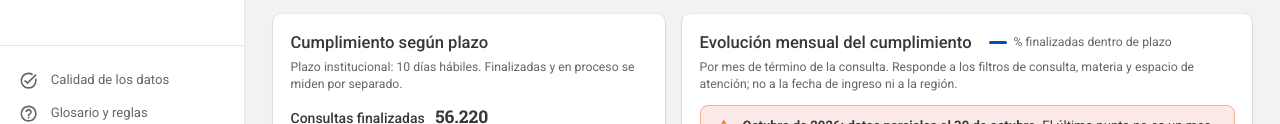
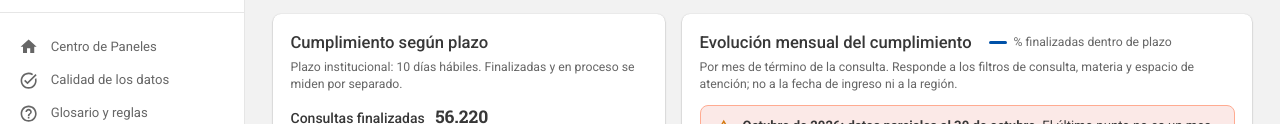
Before and after one commit to Upcg-MBN/consultas_SIAC, a plain HTML site: page index.html in a window 1280 px wide. Shown: the part 642-766 px from the top of the page. Drawn offline with Linux system fonts and the light colour scheme.

Commit message:
Agregar enlace al Centro de Paneles en el panel lateral

```diff
--- a/index.html
+++ b/index.html
@@ -63,8 +63,9 @@ button{font:inherit; color:inherit}
 .pag:hover{background:var(--gris-5)}
 .pag[aria-current="page"]{background:var(--secundario-base); color:var(--primario-darken-1); border-left-color:var(--primario-darken-1); font-weight:500}
 .menu-pie{margin-top:auto; padding:1.5rem 1.375rem 0; border-top:1px solid var(--gris-10); display:flex; flex-direction:column; gap:0.5rem}
-.menu-pie button{display:flex; align-items:center; gap:0.875rem; padding:0.25rem 0; border:0; background:none; font-size:0.9375rem; color:var(--gris-60); cursor:pointer; white-space:nowrap}
-.menu-pie button:hover{color:var(--primario-darken-1)}
+.menu-pie a{text-decoration:none}
+.menu-pie button,.menu-pie a{display:flex; align-items:center; gap:0.875rem; padding:0.25rem 0; border:0; background:none; font-size:0.9375rem; color:var(--gris-60); cursor:pointer; white-space:nowrap}
+.menu-pie button:hover,.menu-pie a:hover{color:var(--primario-darken-1)}
 
 /* ---------- Contenido y filtros ---------- */
 .contenido{position:relative; flex:1; min-width:0; padding:2rem; display:flex; flex-direction:column; gap:1.25rem; overflow:auto}
@@ -405,6 +406,7 @@ dialog ul{padding-left:1.25rem; margin:0.5rem 0}
       <button type="button" class="pag" data-pag="resumen" title="Resumen ejecutivo"><svg class="ico ico--24" viewBox="0 0 24 24" aria-hidden="true" data-i="dashboard"></svg><span class="txt">Resumen ejecutivo</span></button>
       <button type="button" class="pag" data-pag="regional" title="Gestión regional"><svg class="ico ico--24" viewBox="0 0 24 24" aria-hidden="true" data-i="mapa"></svg><span class="txt">Gestión regional</span></button>
       <div class="menu-pie">
+        <a href="https://lab-reportes.bienes.cl/" target="_top" title="Ir al Centro de Paneles"><svg class="ico ico--22" viewBox="0 0 24 24" aria-hidden="true" data-i="home"></svg><span class="txt">Centro de Paneles</span></a>
         <button type="button" id="abrir-calidad" title="Calidad de los datos"><svg class="ico ico--22" viewBox="0 0 24 24" aria-hidden="true" data-i="listo"></svg><span class="txt">Calidad de los datos</span></button>
         <button type="button" id="abrir-glosario" title="Glosario y reglas"><svg class="ico ico--22" viewBox="0 0 24 24" aria-hidden="true" data-i="ayuda"></svg><span class="txt">Glosario y reglas</span></button>
       </div>
--- a/panel.js
+++ b/panel.js
@@ -25,6 +25,7 @@
     menu: '<path d="M3 18h18v-2H3v2zm0-5h18v-2H3v2zm0-7v2h18V6H3z"/>',
     dashboard: '<path transform="translate(3 3)" d="M16 2v2h-4V2h4zM6 2v6H2V2h4zm10 8v6h-4v-6h4zM6 14v2H2v-2h4zM18 0h-8v6h8V0zM8 0H0v10h8V0zm10 8h-8v10h8V8zM8 12H0v6h8v-6z"/>',
     mapa: '<path d="M20.5 3l-.16.03L15 5.1 9 3 3.36 4.9c-.21.07-.36.25-.36.48V20.5c0 .28.22.5.5.5l.16-.03L9 18.9l6 2.1 5.64-1.9c.21-.07.36-.25.36-.48V3.5c0-.28-.22-.5-.5-.5zM10 5.47l4 1.4v11.66l-4-1.4V5.47zm-5 .99l3-1.01v11.7l-3 1.16V6.46zm14 11.08l-3 1.01V6.86l3-1.16v11.84z"/>',
+    home: '<path d="M10 20v-6h4v6h5v-8h3L12 3 2 12h3v8z"/>',
     ayuda: '<path d="M11 18h2v-2h-2v2zm1-16C6.48 2 2 6.48 2 12s4.48 10 10 10 10-4.48 10-10S17.52 2 12 2zm0 18c-4.41 0-8-3.59-8-8s3.59-8 8-8 8 3.59 8 8-3.59 8-8 8zm0-14c-2.21 0-4 1.79-4 4h2c0-1.1.9-2 2-2s2 .9 2 2c0 2-3 1.75-3 5h2c0-2.25 3-2.5 3-5 0-2.21-1.79-4-4-4z"/>',
     globo: '<path d="M12 2C6.48 2 2 6.48 2 12s4.48 10 10 10 10-4.48 10-10S17.52 2 12 2zm-1 17.93c-3.95-.49-7-3.85-7-7.93 0-.62.08-1.21.21-1.79L9 15v1c0 1.1.9 2 2 2v1.93zm6.9-2.54c-.26-.81-1-1.39-1.9-1.39h-1v-3c0-.55-.45-1-1-1H8v-2h2c.55 0 1-.45 1-1V7h2c1.1 0 2-.9 2-2v-.41c2.93 1.19 5 4.06 5 7.41 0 2.08-.8 3.97-2.1 5.39z"/>',
     calendario: '<path transform="translate(3 2)" d="M16 2h-1V0h-2v2H5V0H3v2H2C.89 2 .01 2.9.01 4L0 18c0 1.1.89 2 2 2h14c1.1 0 2-.9 2-2V4c0-1.1-.9-2-2-2zm0 16H2V8h14v10zm0-12H2V4h14v2zM9 11h5v5H9v-5z"/>',
```
